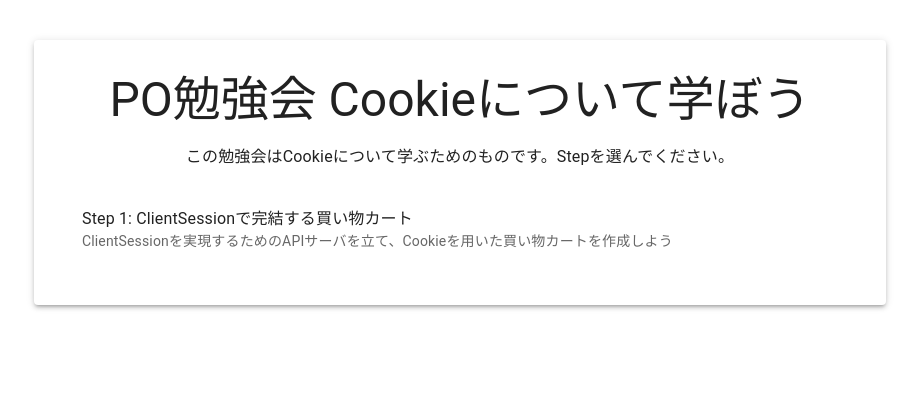
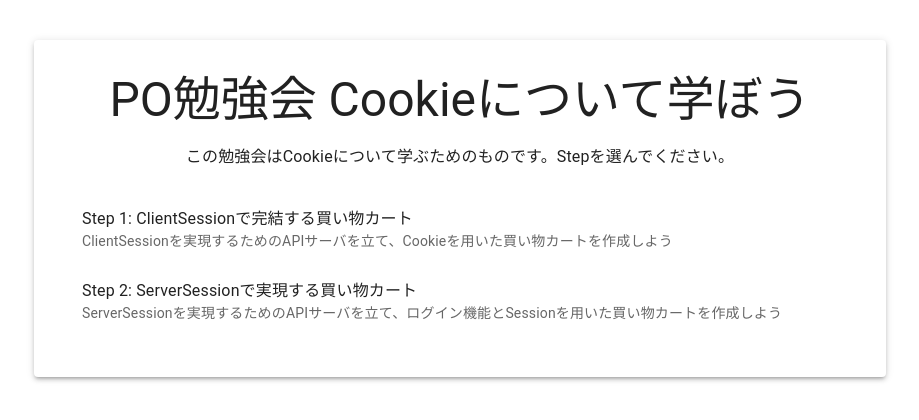
Before and after one commit to rikeda-cloud/po_study_group, a Next.js app in the folder 2025-10-27-cookie/frontend/: page / in a window 1280 px wide. Shown: the top 420 px of the page, without its empty margins (180-1099 px from the left). Built offline with nearby package versions, Linux system fonts and the light colour scheme.

Commit message:
[add] トップページにstep2へのリンクを作成

```diff
--- a/2025-10-27-cookie/frontend/src/app/page.tsx
+++ b/2025-10-27-cookie/frontend/src/app/page.tsx
@@ -8,6 +8,11 @@ export default function Home() {
       href: '/step1',
       primary: 'Step 1: ClientSessionで完結する買い物カート',
       secondary: 'ClientSessionを実現するためのAPIサーバを立て、Cookieを用いた買い物カートを作成しよう'
+    },
+    {
+      href: '/step2',
+      primary: 'Step 2: ServerSessionで実現する買い物カート',
+      secondary: 'ServerSessionを実現するためのAPIサーバを立て、ログイン機能とSessionを用いた買い物カートを作成しよう'
     }
   ];
 
```
